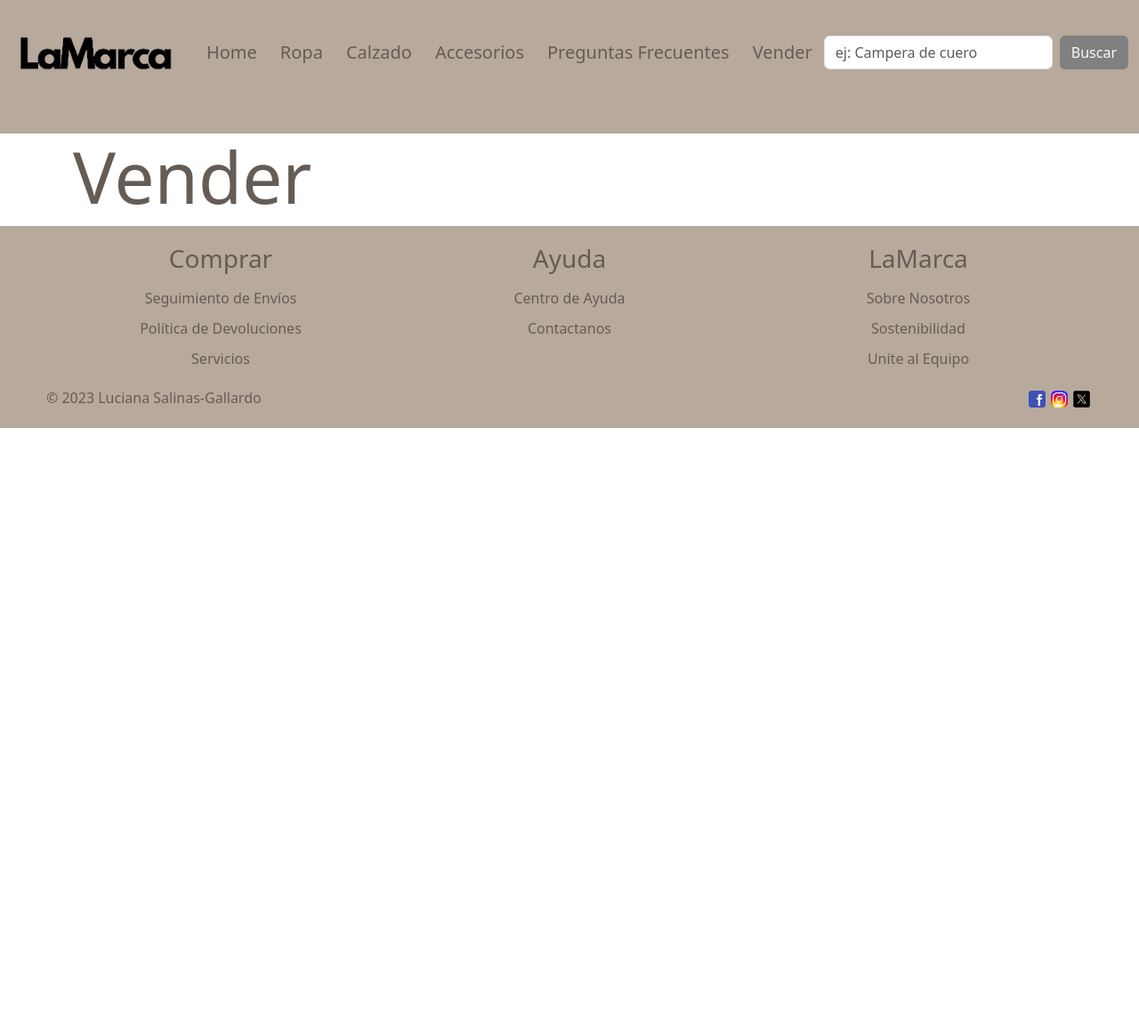
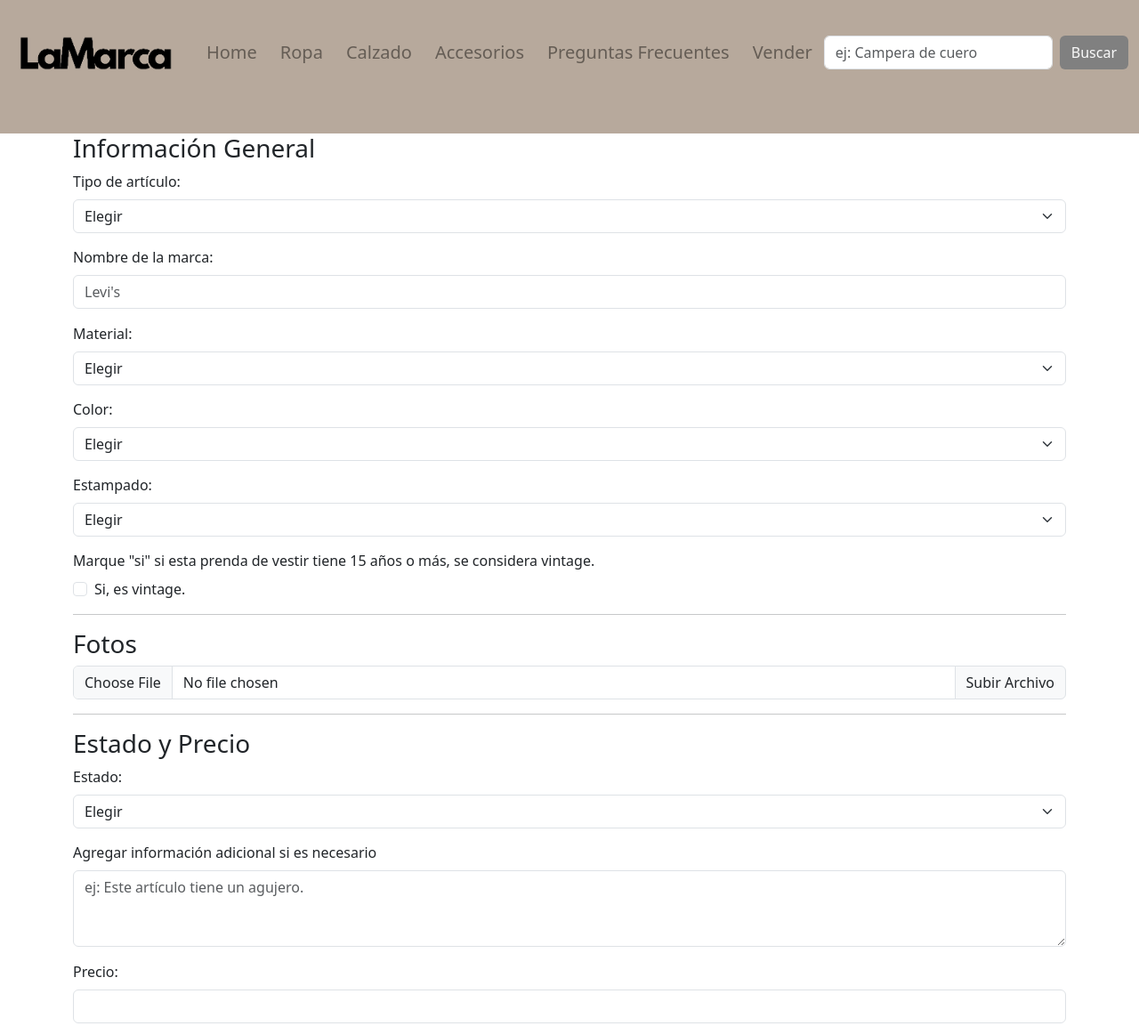
Before and after one commit to lucianasalinas/FinalSalinasGallardo, a plain HTML site: page html/vender.html in a window 1280 px wide. Shown: the top 1153 px of the page at 89% size. Before the commit the page ends 800 px from the top, so only its background shows below. Drawn offline with nearby package versions, Linux system fonts and the light colour scheme.

Commit message:
Form completada

```diff
--- a/css/style.css
+++ b/css/style.css
@@ -143,6 +143,10 @@ a {
     width: 500px;
   }
 
+  .formEspacio {
+    margin-bottom: 15px;
+  }
+
 /* PRODUCTOS */
 
 .card-img-top {
--- a/html/vender.html
+++ b/html/vender.html
@@ -56,7 +56,115 @@
 
 
     <main class="container">
-        <h1>Vender</h1>
+
+        <h3>Información General</h3>
+        <div class="formEspacio">
+            <label for="articulo" class="form-label">Tipo de artículo:</label>
+            <select class="form-select" aria-label="Default select example">
+                <option selected>Elegir</option>
+                <option value="1">Ropa</option>
+                <option value="2">Calzado</option>
+                <option value="3">Accesorio</option>
+            </select>
+        </div>
+
+        <div class="mb-3 formEspacio">
+            <label for="marca" class="form-label">Nombre de la marca:</label>
+            <input type="text" class="form-control" id="marca" placeholder="Levi's" required>
+        </div>
+
+
+        <div class="formEspacio">
+            <label for="articulo" class="form-label">Material:</label>
+            <select class="form-select" aria-label="Default select example">
+                <option selected>Elegir</option>
+                <option value="1">Algodón</option>
+                <option value="2">Cuero</option>
+                <option value="3">Cuerina</option>
+                <option value="1">Poliéster</option>
+                <option value="2">Seda</option>
+                <option value="3">Mescla</option>
+                <option value="3">Otro</option>
+            </select>
+        </div>
+
+        <div class="formEspacio">
+            <label for="color" class="form-label">Color:</label>
+            <select class="form-select" aria-label="Default select example">
+                <option selected>Elegir</option>
+                <option value="1">Blanco</option>
+                <option value="2">Negro</option>
+                <option value="3">Gris</option>
+                <option value="1">Beige</option>
+                <option value="2">Rojo</option>
+                <option value="3">Naranja</option>
+                <option value="3">Amarillo</option>
+                <option value="2">Verde</option>
+                <option value="3">Azul</option>
+                <option value="3">Violeta</option>
+                <option value="3">Otro</option>
+            </select>
+        </div>
+
+        <div class="formEspacio">
+            <label for="estampado" class="form-label">Estampado:</label>
+            <select class="form-select" aria-label="Default select example">
+                <option selected>Elegir</option>
+                <option value="1">Ninguno</option>
+                <option value="2">Rayas</option>
+                <option value="3">Floreado</option>
+                <option value="1">Lunares</option>
+                <option value="2">Leopardo</option>
+                <option value="3">Escocés</option>
+                <option value="3">Cebra</option>
+                <option value="3">Otro</option>
+            </select>
+        </div>
+
+        <div class="formEspacio">
+            <label for="vintage" class="form-label">Marque "si" si esta prenda de vestir tiene 15 años o más, se
+                considera vintage.</label>
+
+            <div class="form-check">
+                <input class="form-check-input" type="checkbox" value="vintage" id="vintage">
+                <label class="form-check-label" for="vintage">
+                    Si, es vintage.
+                </label>
+            </div>
+        </div>
+
+        <hr>
+        <h3>Fotos</h3>
+
+        <div class="input-group mb-3 formEspacio">
+            <input type="file" class="form-control" id="inputGroupFile02">
+            <label class="input-group-text" for="inputGroupFile02">Subir Archivo</label>
+        </div>
+
+
+        <hr>
+        <h3>Estado y Precio</h3>
+
+        <div class="formEspacio">
+            <label for="estado" class="form-label">Estado:</label>
+            <select class="form-select" aria-label="Default select example">
+                <option selected>Elegir</option>
+                <option value="1">Sin usar, con etiqueta</option>
+                <option value="2">Sin usar</option>
+                <option value="3">Muy buen estado</option>
+                <option value="1">Buen estado</option>
+            </select>
+        </div>
+
+        <div class="mb-3 formEspacio">
+            <label for="infoAd" class="form-label">Agregar información adicional si es necesario</label>
+            <textarea class="form-control" id="infoAd" rows="3" placeholder="ej: Este artículo tiene un agujero."></textarea>
+        </div>
+
+        <div class="mb-3 formEspacio">
+            <label for="precio" class="form-label">Precio:</label>
+            <input type="number" class="form-control" id="precio" required>
+        </div>
     </main>
 
     <!-- FOOTER -->
```
